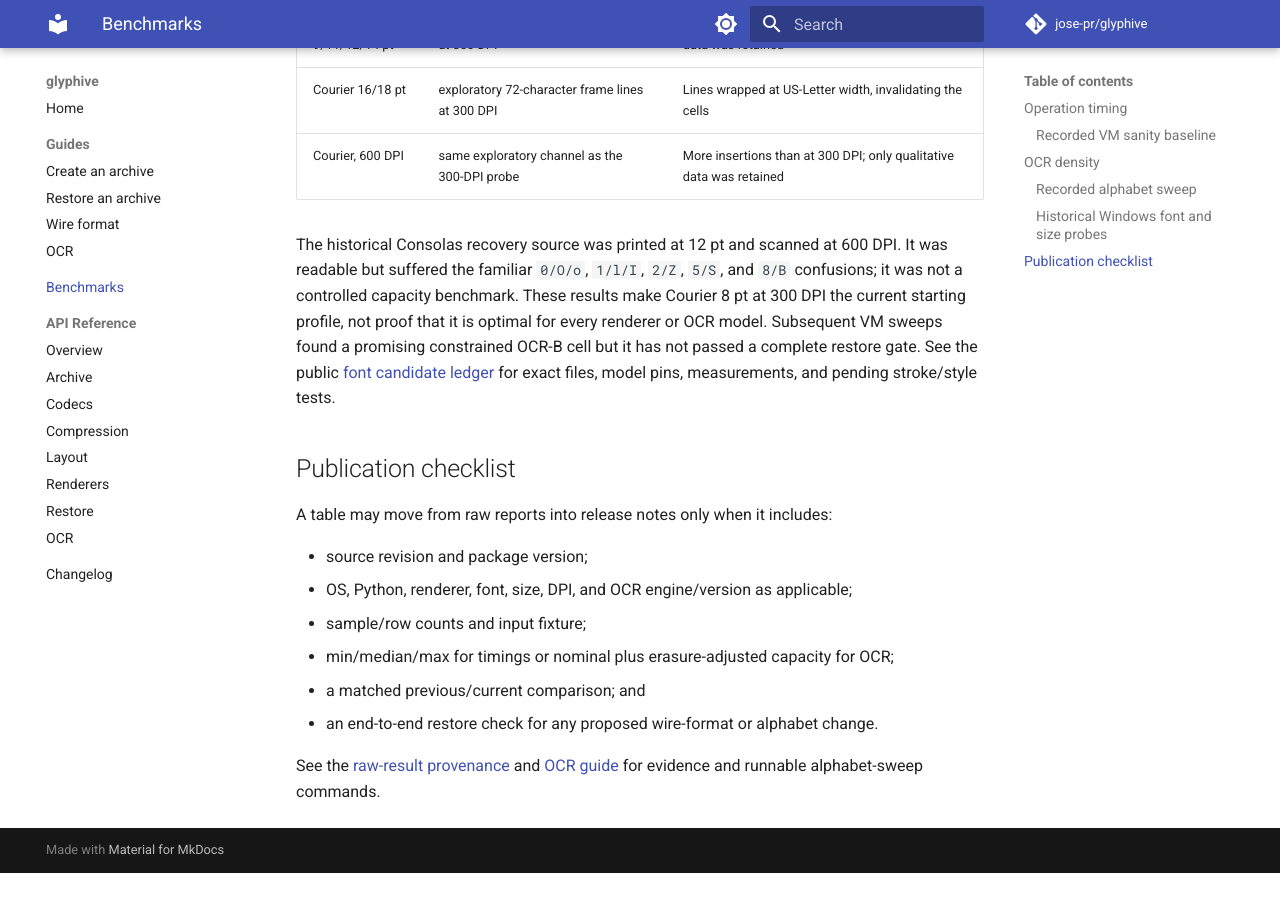
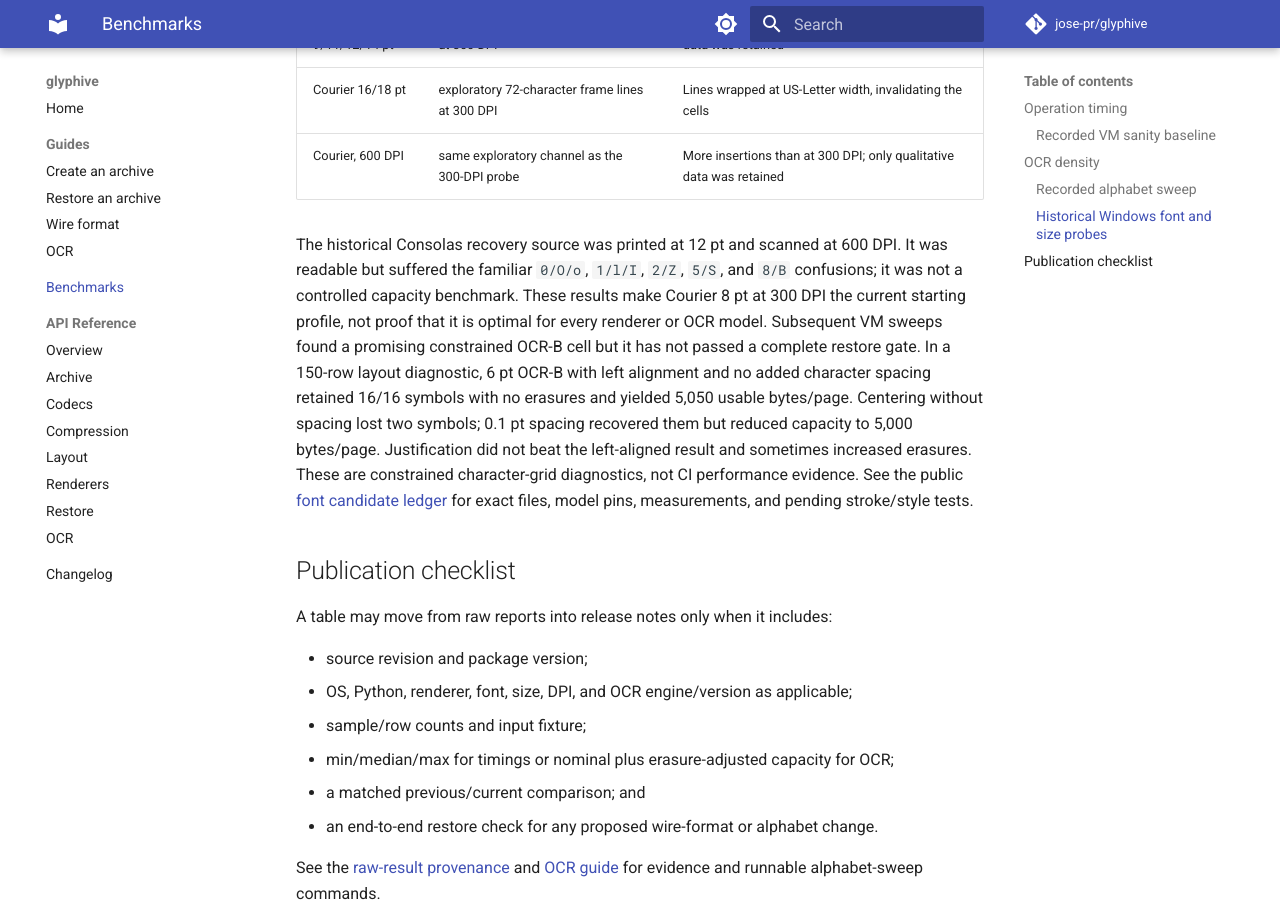
Before and after one commit to jose-pr/glyphive, an MkDocs documentation site: the page built from docs/benchmarks.md, in a window 1280 px wide and 900 px high, scrolled down 3258 px. Built offline with MkDocs 1.6.1 and Material for MkDocs 9.7.7, drawn with Linux system fonts in a browser that asks for light colours; comment, search, counter and statistics services are not loaded; before the commit the page ends 4131 px from its top, so only the background shows below that.

Commit message:
docs: publish OCR-B layout and stroke trials

```diff
--- a/docs/benchmarks.md
+++ b/docs/benchmarks.md
@@ -120,7 +120,13 @@ The historical Consolas recovery source was printed at 12 pt and scanned at
 These results make Courier 8 pt at 300 DPI the current starting profile, not
 proof that it is optimal for every renderer or OCR model. Subsequent VM sweeps
 found a promising constrained OCR-B cell but it has not passed a complete
-restore gate. See the public
+restore gate. In a 150-row layout diagnostic, 6 pt OCR-B with left alignment
+and no added character spacing retained 16/16 symbols with no erasures and
+yielded 5,050 usable bytes/page. Centering without spacing lost two symbols;
+0.1 pt spacing recovered them but reduced capacity to 5,000 bytes/page.
+Justification did not beat the left-aligned result and sometimes increased
+erasures. These are constrained character-grid diagnostics, not CI performance
+evidence. See the public
 [font candidate ledger](https://github.com/jose-pr/glyphive/blob/master/benchmarks/results/FONT_CANDIDATES.md)
 for exact files, model pins, measurements, and pending stroke/style tests.
 
```
Also changed, not shown: benchmarks/results/FONT_CANDIDATES.md (+30 -7 lines), benchmarks/results/font-model-sweeps/README.md (+8 -0 lines), docs/guides/ocr.md (+6 -1 lines), 4 other files.
